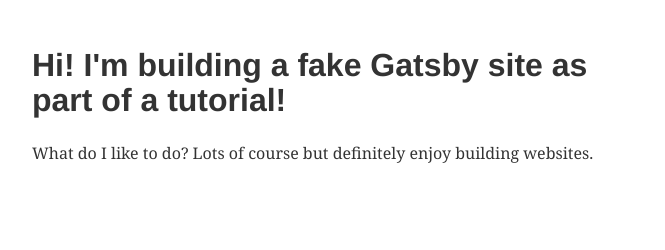
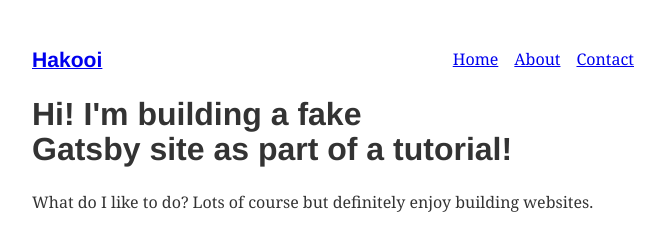
Before and after one commit to omkz/gatsby-tutorial, a Gatsby site: page / in a window 1280 px wide. Shown: the whole page, without its empty margins (299-964 px from the left). Built offline with nearby package versions, Linux system fonts and the light colour scheme; Gatsby itself is replaced by a stand-in of ours.

Commit message:
Add navigation

```diff
--- a/src/components/layout.js
+++ b/src/components/layout.js
@@ -1,7 +1,23 @@
 import React from "react"
+import { Link } from "gatsby"
+const ListLink = props => (
+  <li style={{ display: `inline-block`, marginRight: `1rem` }}>
+    <Link to={props.to}>{props.children}</Link>
+  </li>
+)
 
 export default ({ children }) => (
   <div style={{ margin: `3rem auto`, maxWidth: 650, padding: `0 1rem` }}>
+    <header style={{ marginBottom: `1.5rem` }}>
+      <Link to="/" style={{ textShadow: `none`, backgroundImage: `none` }}>
+        <h3 style={{ display: `inline` }}>Hakooi</h3>
+      </Link>
+      <ul style={{ listStyle: `none`, float: `right` }}>
+        <ListLink to="/">Home</ListLink>
+        <ListLink to="/about/">About</ListLink>
+        <ListLink to="/contact/">Contact</ListLink>
+      </ul>
+    </header>
     {children}
   </div>
 )
```
